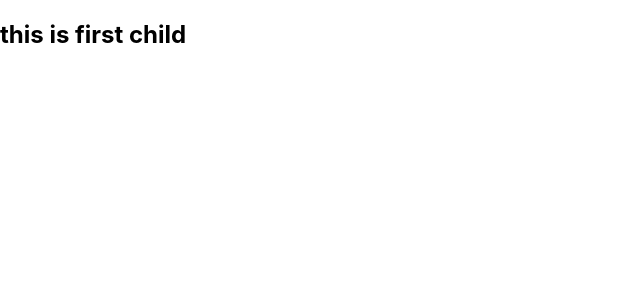
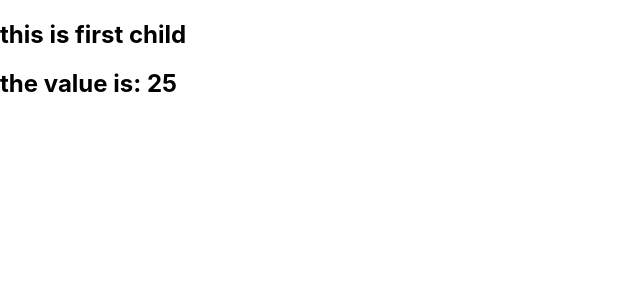
Before and after one commit to Muhammad-Usama-07/WebDevBootcamp2020, a React (Create React App) app in the folder Class05/: page / in a window 1280 px wide. Shown: the top 300 px of the page, without its empty margins (0-640 px from the left). Built offline with nearby package versions, Linux system fonts and the light colour scheme.

Commit message:
printing value of CounterContext in DOM

```diff
--- a/Class05/src/Child.js
+++ b/Class05/src/Child.js
@@ -7,6 +7,7 @@ const Child = () => {
     return(
         <div>
             <h2>this is first child</h2>
+            <h2>the value is: {counterValue}</h2>
 
         </div>
     )
```
Also changed, not shown: 1 other file (tests, documents, lock files or other folders).
